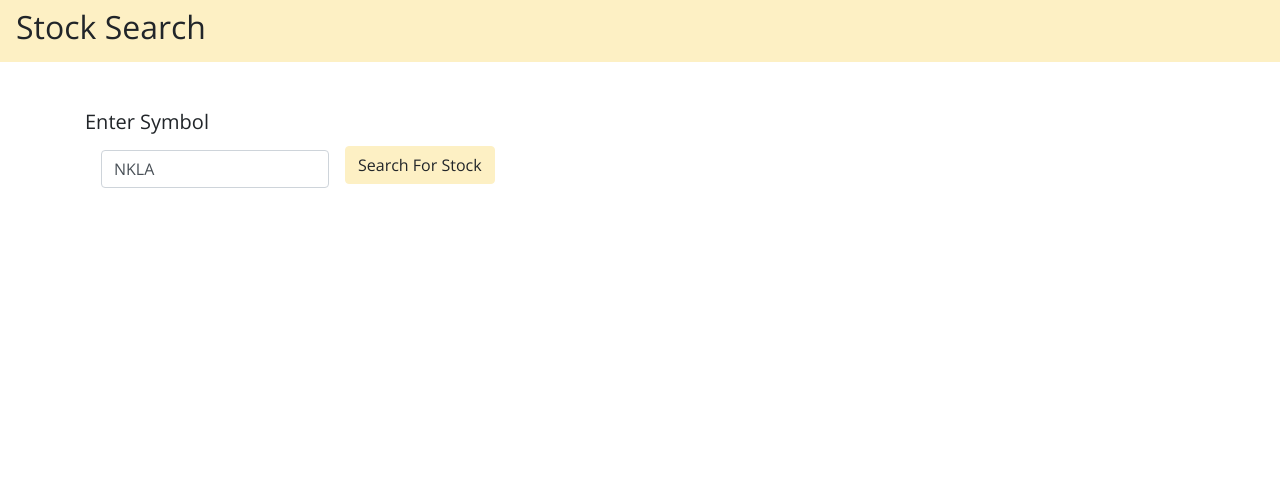
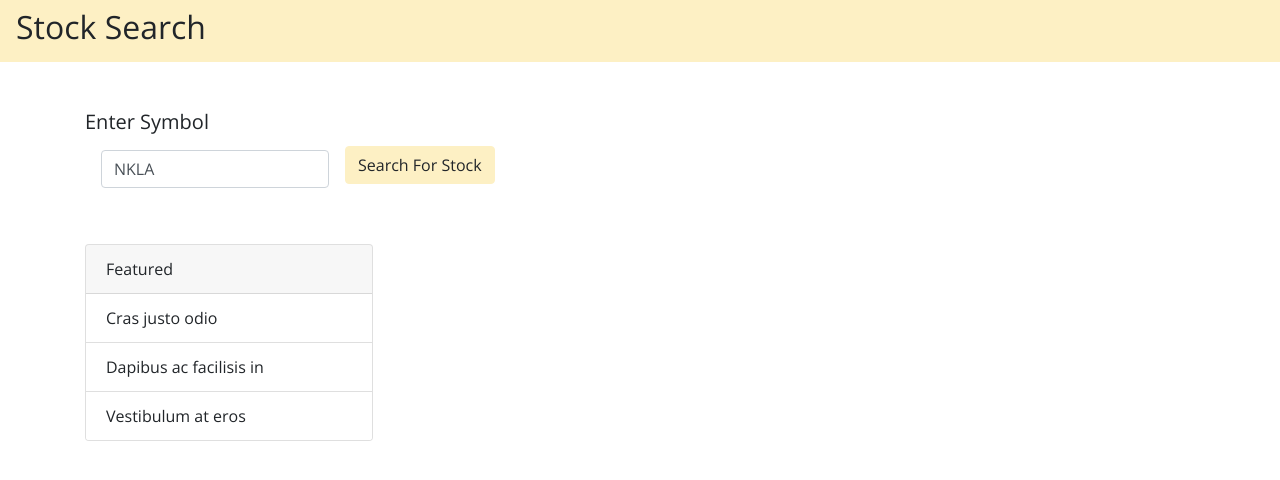
Before and after one commit to sjoseph1848/AngularTemplateDrivenForm, an Angular app: page / in a window 1280 px wide. Shown: the top 480 px of the page. Built offline with nearby package versions, Linux system fonts and the light colour scheme.

Commit message:
changed to call the azure function instead

```diff
--- a/src/app/home/home.component.html
+++ b/src/app/home/home.component.html
@@ -31,3 +31,16 @@
     </div>
   </div>
 </div>
+
+<div class="container mt-5">
+  <div class="card" style="width: 18rem;">
+    <div class="card-header">
+      Featured
+    </div>
+    <ul class="list-group list-group-flush">
+      <li class="list-group-item">Cras justo odio</li>
+      <li class="list-group-item">Dapibus ac facilisis in</li>
+      <li class="list-group-item">Vestibulum at eros</li>
+    </ul>
+  </div>
+</div>
--- a/src/app/home/home.component.ts
+++ b/src/app/home/home.component.ts
@@ -41,8 +41,12 @@ export class HomeComponent implements OnInit {
   }
 
   getStockProfile(stock: string) {
-    let url = `https://nottingham1848.herokuapp.com/stocks/${stock}`;
+    let url = `https://nottingham-1848-slayer-robin.azurewebsites.net/api/profile/${stock}`;
     return this.http.get(url);
+  }
+
+  getMoreStockInfo(stock: string) {
+    console.log(stock)
   }
 
 
```
